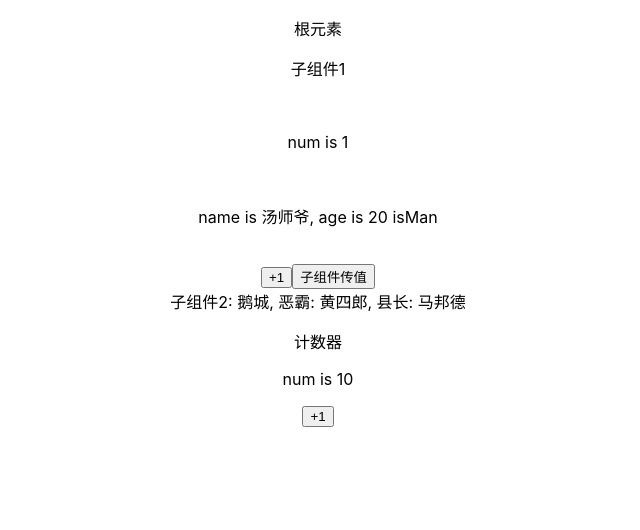
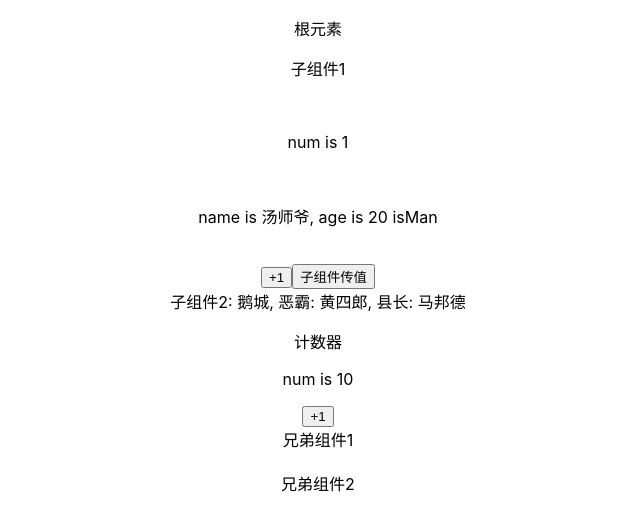
Before and after one commit to Jux1nCc/react, a React (Create React App) app: page / in a window 1280 px wide. Shown: the top 530 px of the page, without its empty margins (322-962 px from the left). Built offline with nearby package versions, Linux system fonts and the light colour scheme.

Commit message:
兄弟组件传值1

```diff
--- a/src/App.js
+++ b/src/App.js
@@ -4,6 +4,7 @@ import './App.css'
 import IndexPage from './components/index-page'
 import SunPage from './components/sun-page'
 import CountPage from './components/count-page'
+import Index from './components/brother/index'
 
 // function App () {
 //   return (
@@ -67,6 +68,7 @@ class App extends React.Component {
           obj={{ eba: '黄四郎', xianzhang: '马邦德' }}
         ></SunPage>
         <CountPage num={10} callBack={this.getCount}></CountPage>
+        <Index></Index>
       </div>
     )
   }
--- /dev/null
+++ b/src/components/brother/brother1.jsx
@@ -0,0 +1,11 @@
+import React, { Component } from 'react'
+
+export default class Brother1 extends Component {
+  render() {
+    return (
+      <div>
+        兄弟组件1
+      </div>
+    )
+  }
+}
--- /dev/null
+++ b/src/components/brother/brother2.jsx
@@ -0,0 +1,11 @@
+import React, { Component } from 'react'
+
+export default class Brother2 extends Component {
+  render() {
+    return (
+      <div>
+        兄弟组件2
+      </div>
+    )
+  }
+}
--- /dev/null
+++ b/src/components/brother/index.jsx
@@ -0,0 +1,14 @@
+import React, { Component } from 'react'
+import Brother1 from './brother1'
+import Brother2 from './brother2'
+
+export default class Index extends Component {
+  render() {
+    return (
+      <div>
+        <Brother1></Brother1><br />
+        <Brother2></Brother2>
+      </div>
+    )
+  }
+}
```
